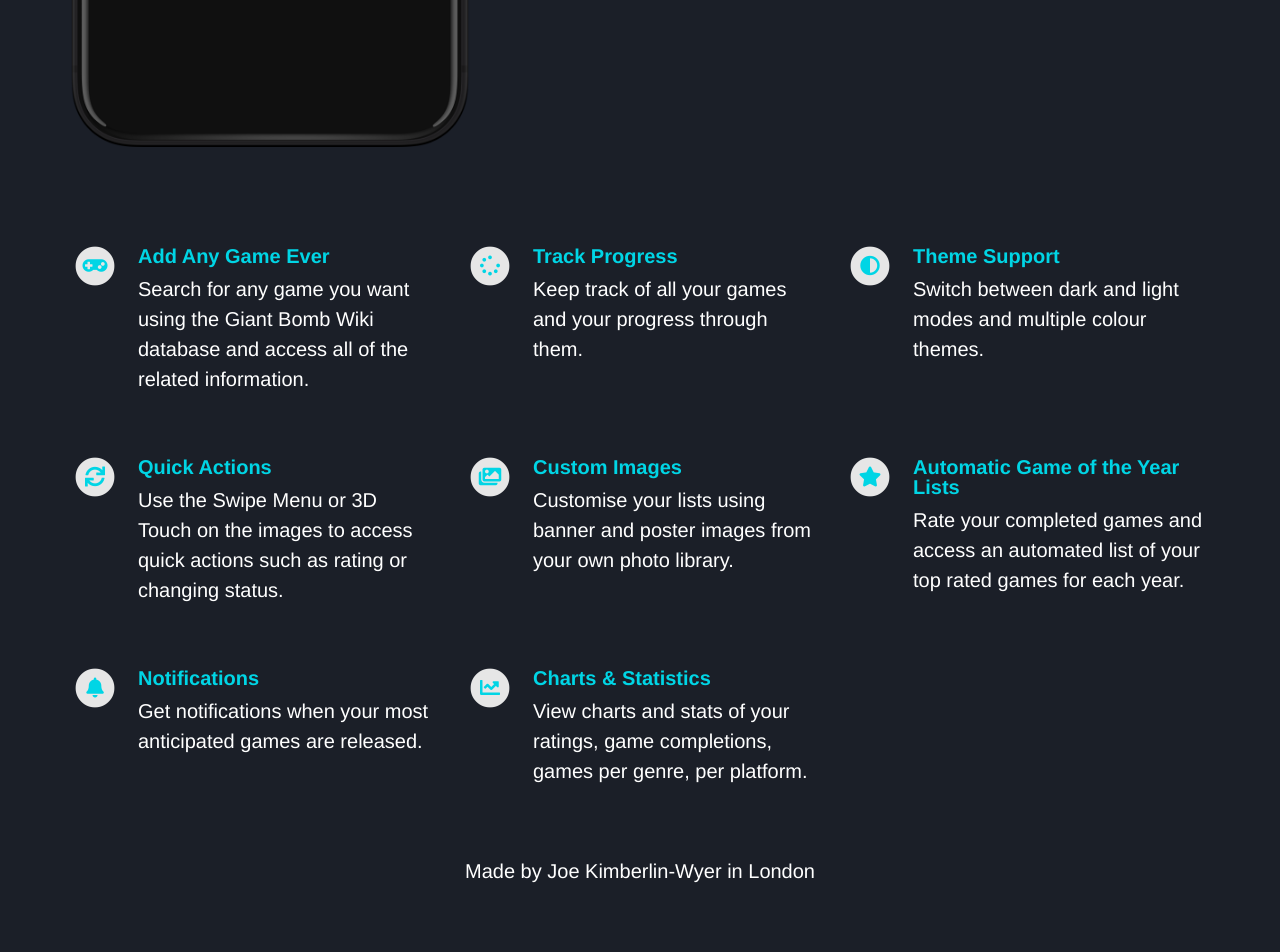
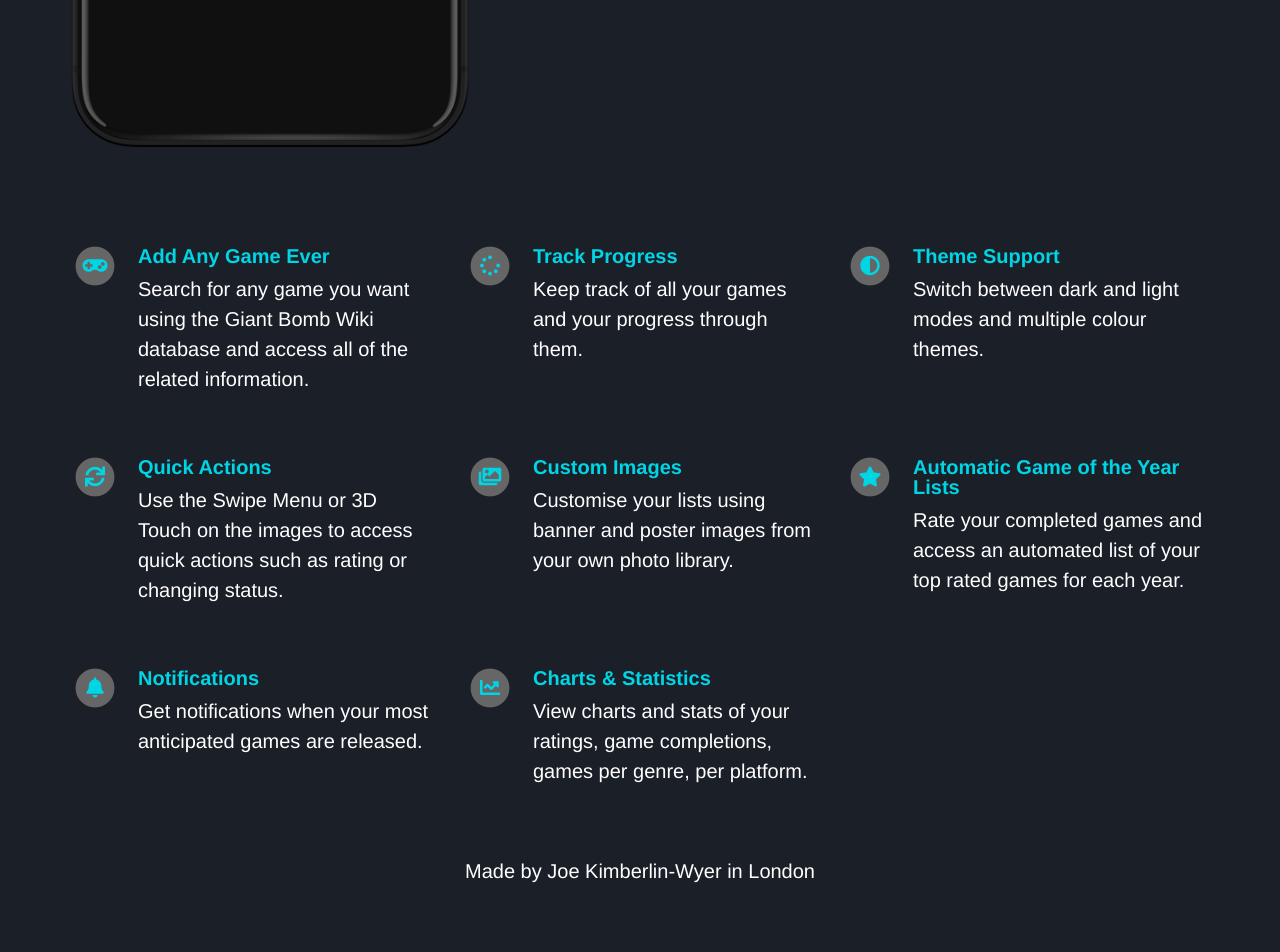
Before and after one commit to emilbaehr/automatic-app-landing-page, a Jekyll site: the page built from index.html, in a window 1280 px wide. Shown: the part 838-1790 px from the top of the page. Built offline with Jekyll 4.4.1, drawn with Linux system fonts in a browser that asks for light colours; nearby versions of some CDN libraries.

Commit message:
Update _config.yml

```diff
--- a/_config.yml
+++ b/_config.yml
@@ -92,7 +92,7 @@ feature_title_color                       : "#00D5E5"
 feature_text_color                        : "#ffffff"
 
 feature_icons_foreground_color            : "#00D5E5"
-feature_icons_background_color            : "#e6e6e6"
+feature_icons_background_color            : "#666666"
 
 social_icons_foreground_color             : "#666666"
 social_icons_background_color             : "#e6e6e6"
```
